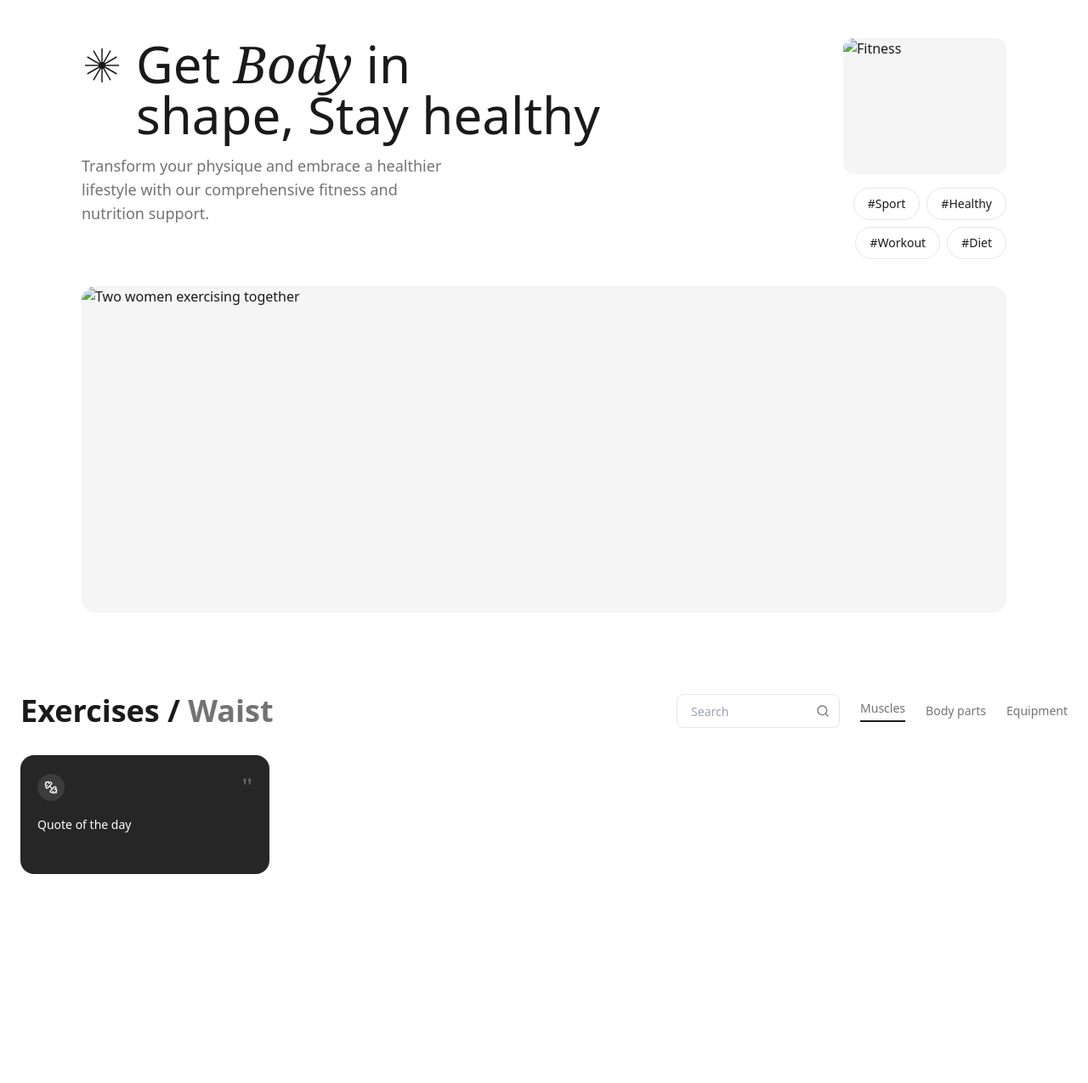
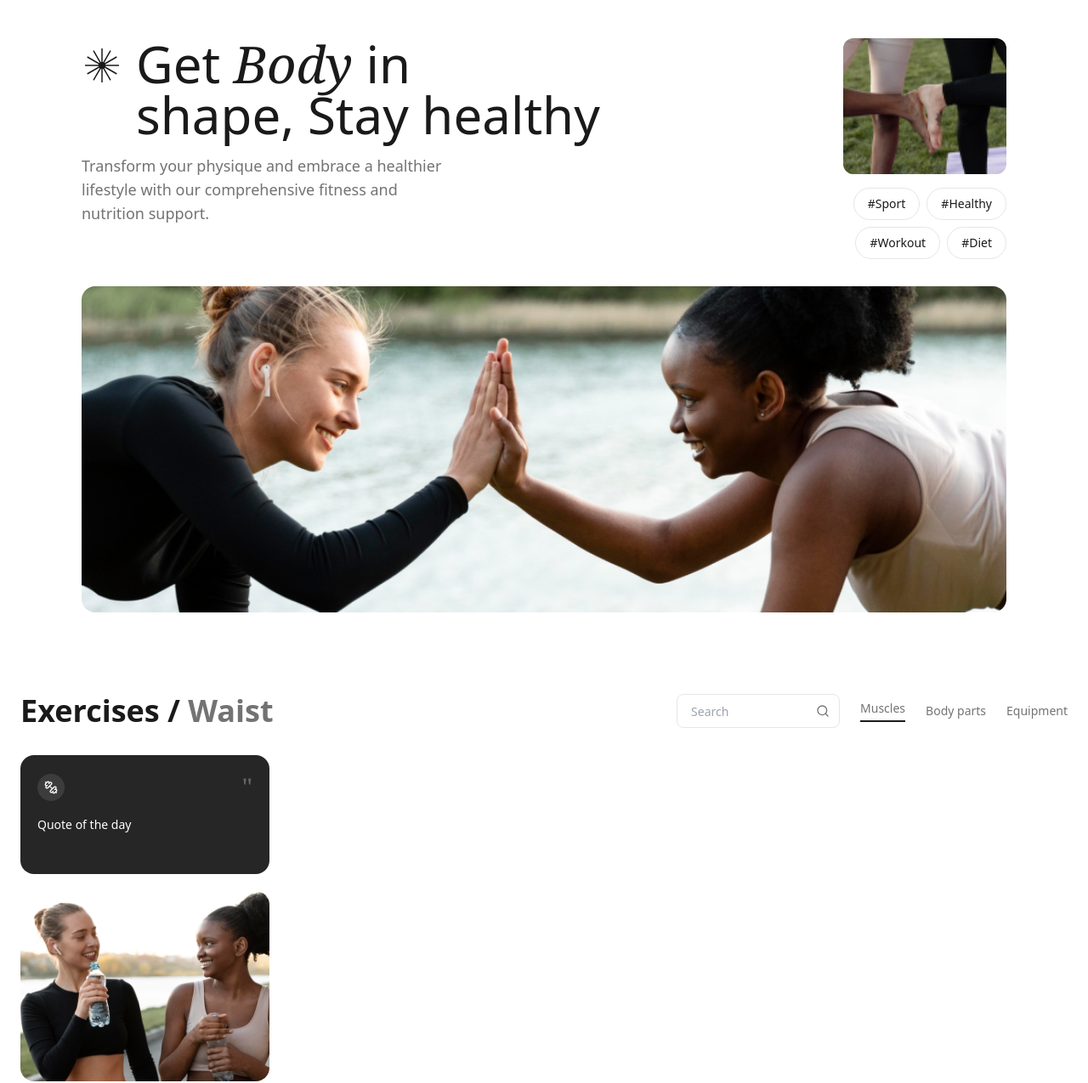
Before and after one commit to Anastasiia2012/your-energy-term-paper, a plain HTML site: page index.html in a window 1280 px wide. Shown: the part 63-1338 px from the top of the page at 85% size. Drawn offline with Linux system fonts and the light colour scheme; no server answers.

Commit message:
Deploying to gh-pages from @ Anastasiia2012/your-energy-term-paper@ec2cf072ef5a58b2f55df8625707a38f5ff56ee2 🚀

```diff
--- a/index.html
+++ b/index.html
@@ -71,7 +71,7 @@
           healthier lifestyle with our comprehensive fitness and nutrition support.</p></div>
       <div class="flex flex-col items-end gap-4">
         <div class="w-40 h-32 md:w-48 md:h-40 rounded-xl overflow-hidden bg-muted"><img
-          src="../img/top.png" alt="Fitness"
+          src="/your-energy-term-paper/assets/top-BnNvhUI8.png" alt="Fitness"
           class="w-full h-full object-cover"></div>
         <div class="flex flex-wrap gap-2 justify-end max-w-48"><span
           class="px-4 py-2 border border-border rounded-full text-sm text-foreground hover:bg-muted transition-colors cursor-pointer">#Sport</span><span
@@ -82,7 +82,7 @@
       </div>
     </div>
     <div class="w-full h-64 md:h-80 lg:h-96 rounded-2xl overflow-hidden bg-muted"><img
-      src="../img/line.png"
+      src="/your-energy-term-paper/assets/line-BBJzK4-k.png"
       alt="Two women exercising together" class="w-full h-full object-cover"></div>
   </section>
   <section class="py-10 md:py-16">
@@ -131,7 +131,7 @@
     <p class="text-sm text-white/70 leading-relaxed flex-1 mb-4" id="quote-text"></p>
     <p class="text-sm font-medium" id="quote-author"></p></div>
   <div class="w-full h-48 md:h-56 rounded-2xl overflow-hidden"
-       style="background-image: url('../img/middle.png'); background-size: cover; background-position: center center;"></div>
+       style="background-image: url('/your-energy-term-paper/assets/middle-DvNDT5sl.png'); background-size: cover; background-position: center center;"></div>
   <div class="bg-card-dark rounded-2xl p-5 flex flex-col text-white">
     <div class="flex items-center gap-3 mb-2">
       <div class="w-8 h-8 rounded-full bg-white/10 flex items-center justify-center">
```
Also changed, not shown: assets/line-BBJzK4-k.png (added), assets/middle-DvNDT5sl.png (added), assets/top-BnNvhUI8.png (added).
